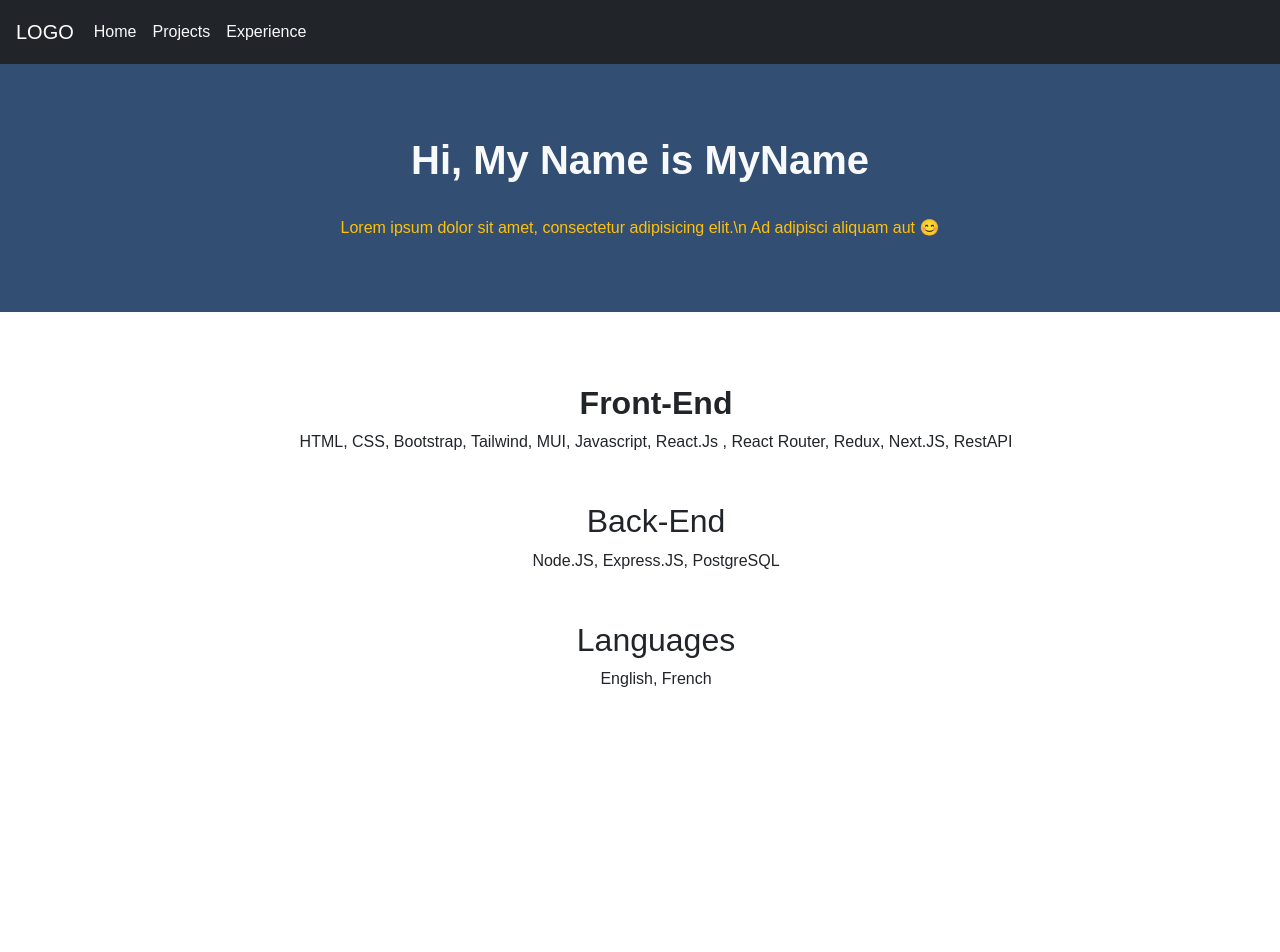
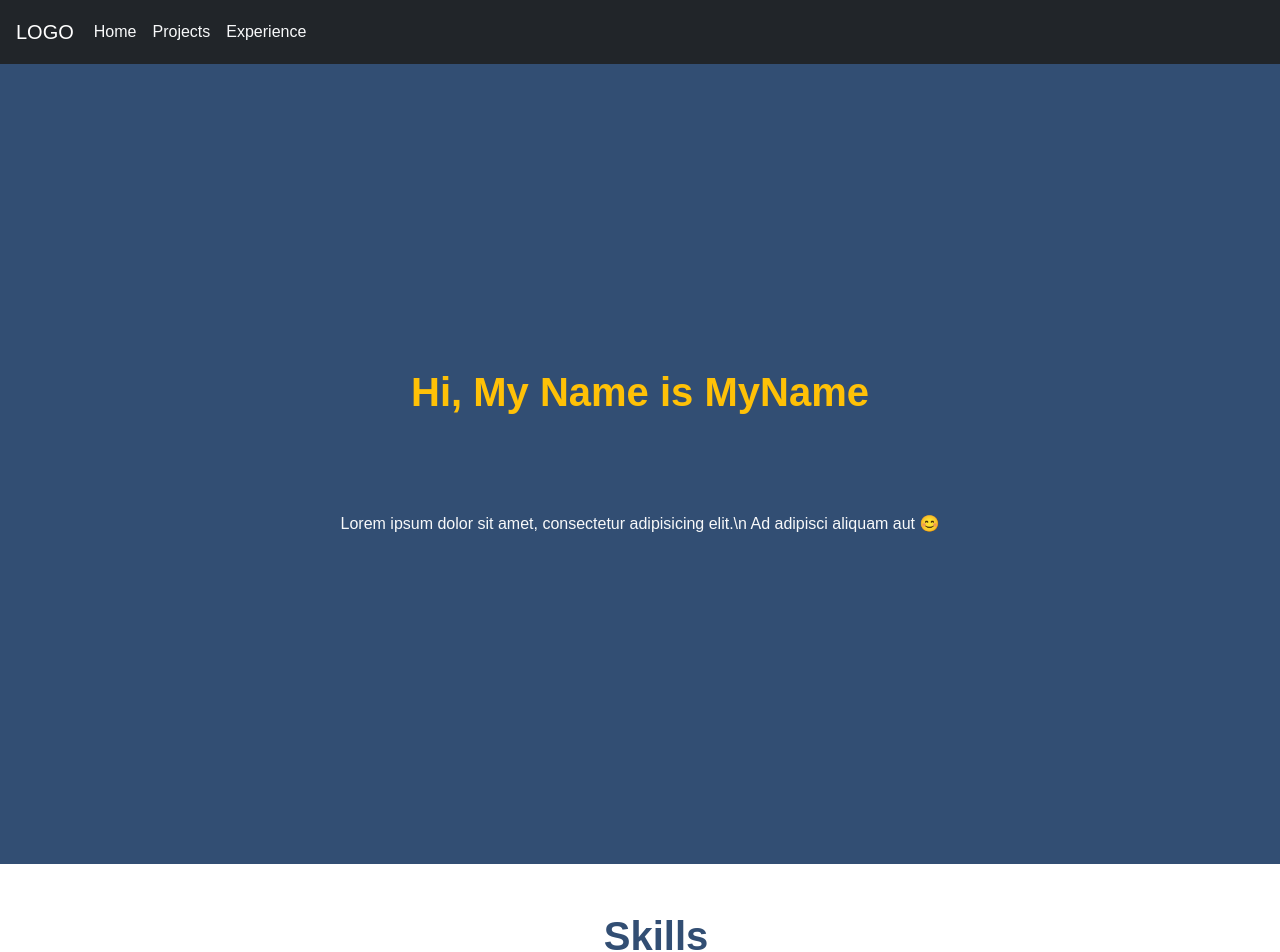
Before and after one commit to Poursha98/porfolio-site-react, a React (Vite) app: page / in a window 1280 px wide. Shown: the top 952 px of the page. Built offline with nearby package versions, Linux system fonts and the light colour scheme.

Commit message:
homepage intro section vh100 implemented and styled

```diff
--- a/src/App.css
+++ b/src/App.css
@@ -3,6 +3,18 @@
  *{
      font-family: 'Open-sans', sans-serif;
  }
+
+h2{
+    color: rgba(50,78,115,1)
+}
+
+.h1{
+    color: rgba(50,78,115,1)
+}
+
+li{
+    color: rgba(50,78,115,1)
+}
 
 .about{
 background: rgba(50,78,115,1)
--- a/src/pages/Home.jsx
+++ b/src/pages/Home.jsx
@@ -4,25 +4,26 @@ function Home() {
     return (
         <div className='home'>
 
-            <div className='about d-flex flex-column text-center container container-lg p-5 mx-0 mw-100'>
-                <h1 className='fw-bold text-light my-4'>Hi, My Name is MyName</h1>
-                <div className='prompt text-warning m-2'>
+            <div className='about d-flex flex-column text-center container container-lg p-5 mx-0 mw-100 vh-100 align-items-center justify-content-center'>
+                <h1 className='fw-bold mb-5 text-warning '>Hi, My Name is MyName</h1>
+                <div className='prompt m-2 mt-5 text-light'>
                     <p>Lorem ipsum dolor sit amet, consectetur adipisicing elit.\n
                         Ad adipisci aliquam aut 😊</p>
                 </div>
             </div>
-            <div className='skills vh-100 my-5'>
+            <div className='skills vh-100 my-5 mx-4'>
                 <ol className='list d-flex flex-column justify-content-center align-items-center text-center'>
+                    <li className='h1 fw-bold list-group-item mb-5'>Skills</li>
                     <li className='items list-group-item my-4'>
-                        <h2 className='fw-bold '>Front-End</h2>
+                        <h2 className='fw-bold'>Front-End</h2>
                         <span>HTML, CSS, Bootstrap, Tailwind, MUI, Javascript, React.Js , React Router, Redux, Next.JS, RestAPI</span>
                     </li>
                     <li className='items list-group-item my-4'>
-                        <h2>Back-End</h2>
+                        <h2 className='fw-bold'>Back-End</h2>
                         <span>Node.JS, Express.JS, PostgreSQL </span>
                     </li>
                     <li className='items list-group-item my-4'>
-                        <h2>Languages</h2>
+                        <h2 className='fw-bold'>Languages</h2>
                         <span>English, French</span>
                     </li>
                 </ol>
```
